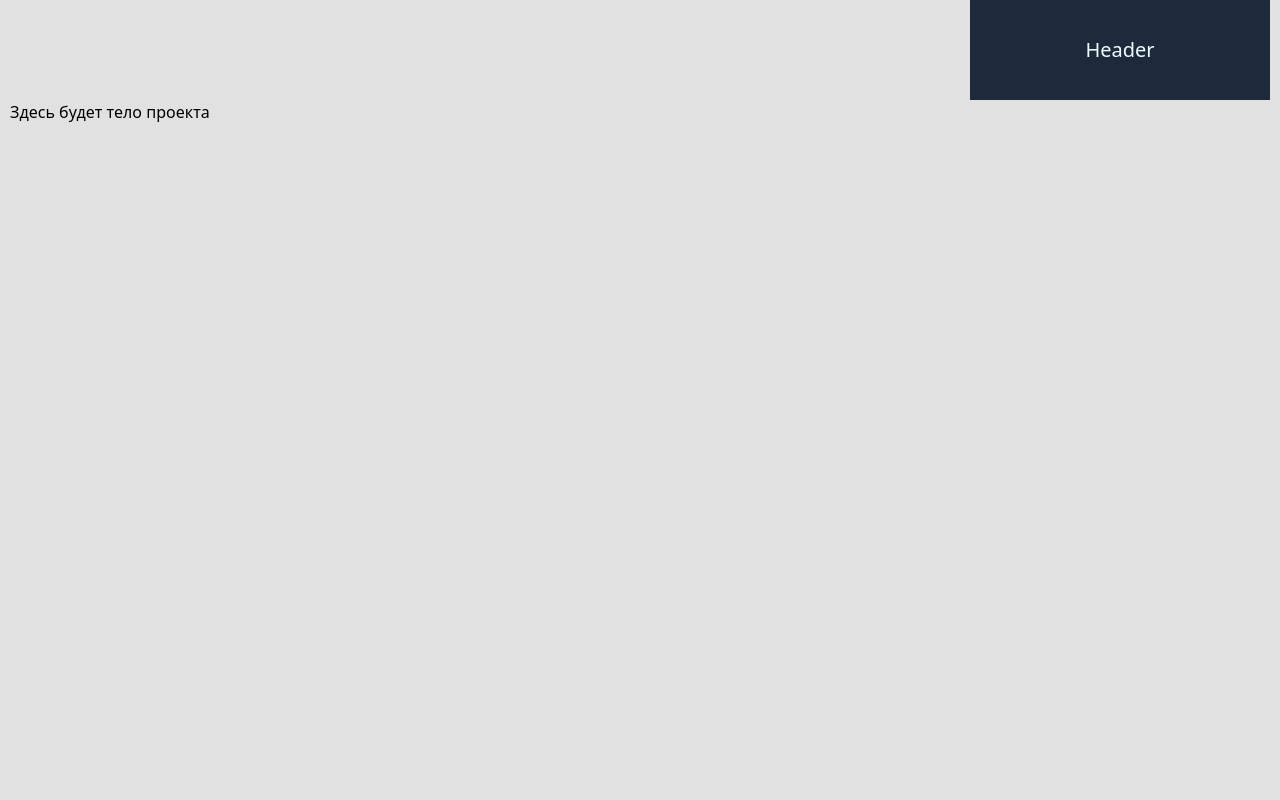
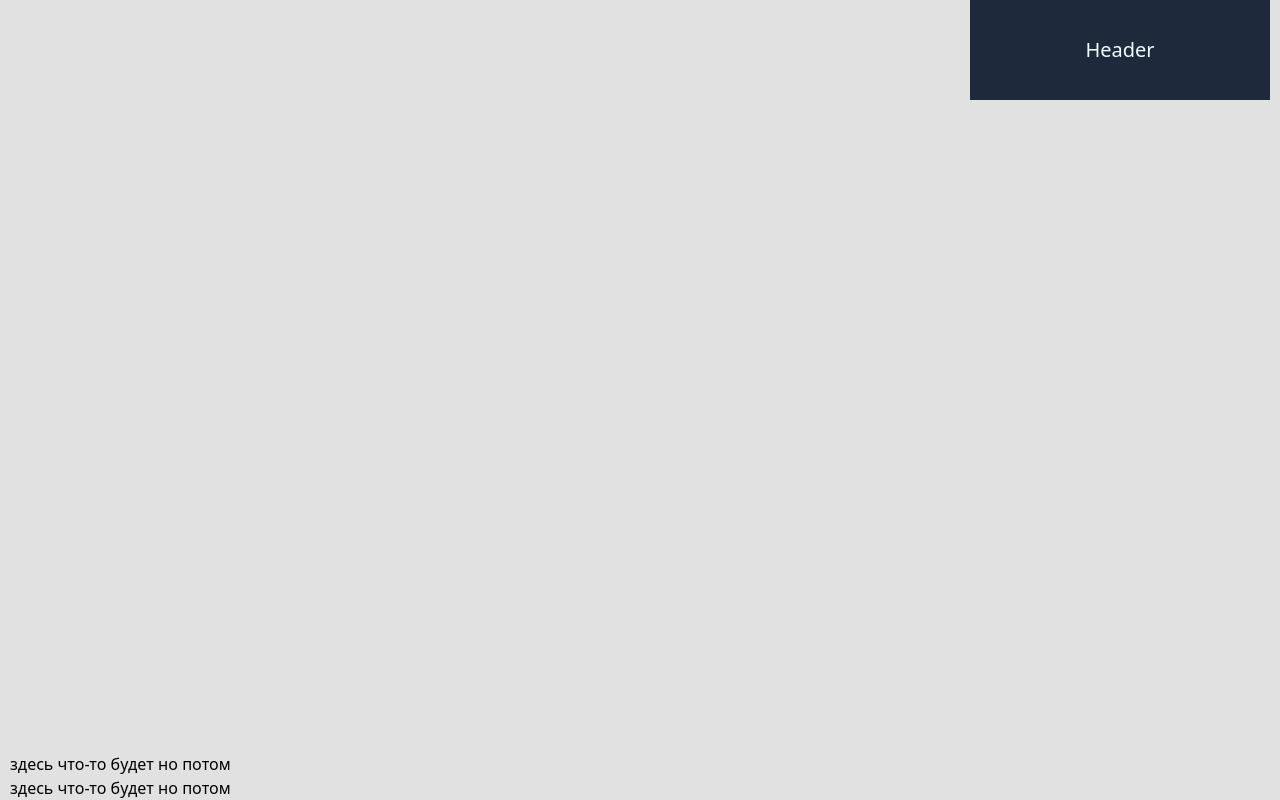
Before and after one commit to NikolayPilgun/GithubTraining, a React (Vite) app: page / in a window 1280 px wide. Built offline with nearby package versions, Linux system fonts and the light colour scheme.

Commit message:
Corrected markup and added content

```diff
--- a/src/App.tsx
+++ b/src/App.tsx
@@ -2,9 +2,12 @@ import Header from "./components/header/Header";
 
 function App() {
 	return (
-		<div className="min-h-screen">
+		<div className="min-h-screen flex flex-col justify-between">
 			<Header />
-			Здесь будет тело проекта
+			<main>
+				<p>здесь что-то будет но потом</p>
+				<p>здесь что-то будет но потом</p>
+			</main>
 		</div>
 	);
 }
```
